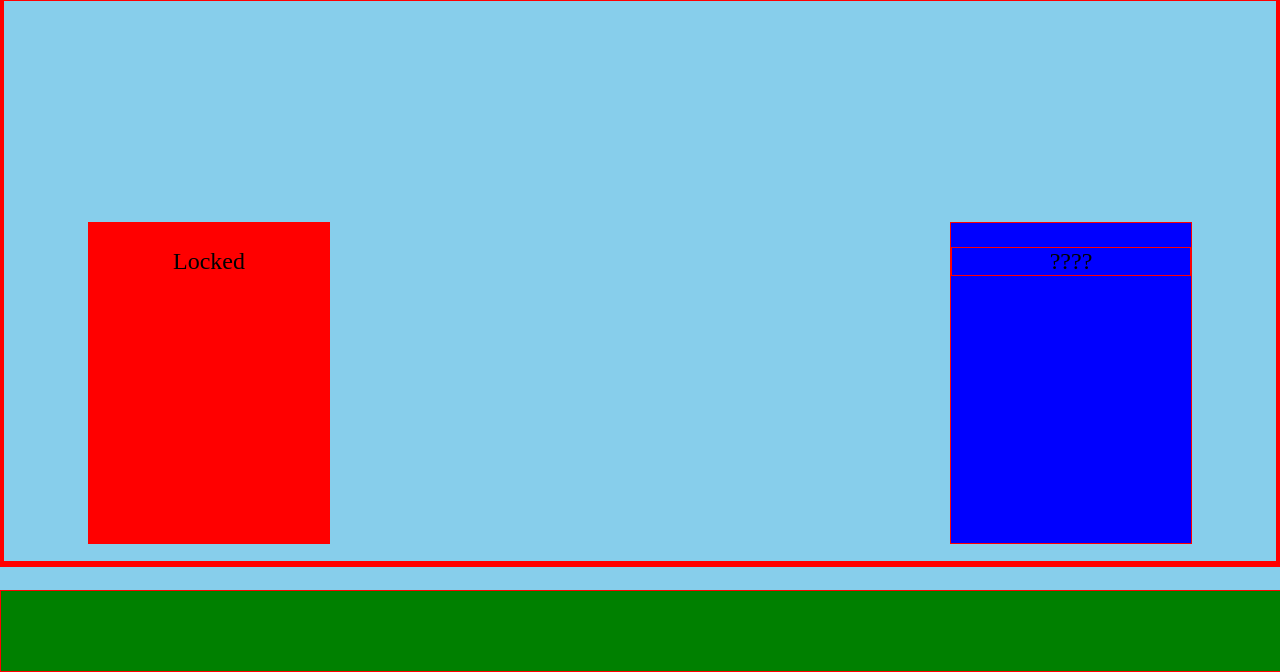
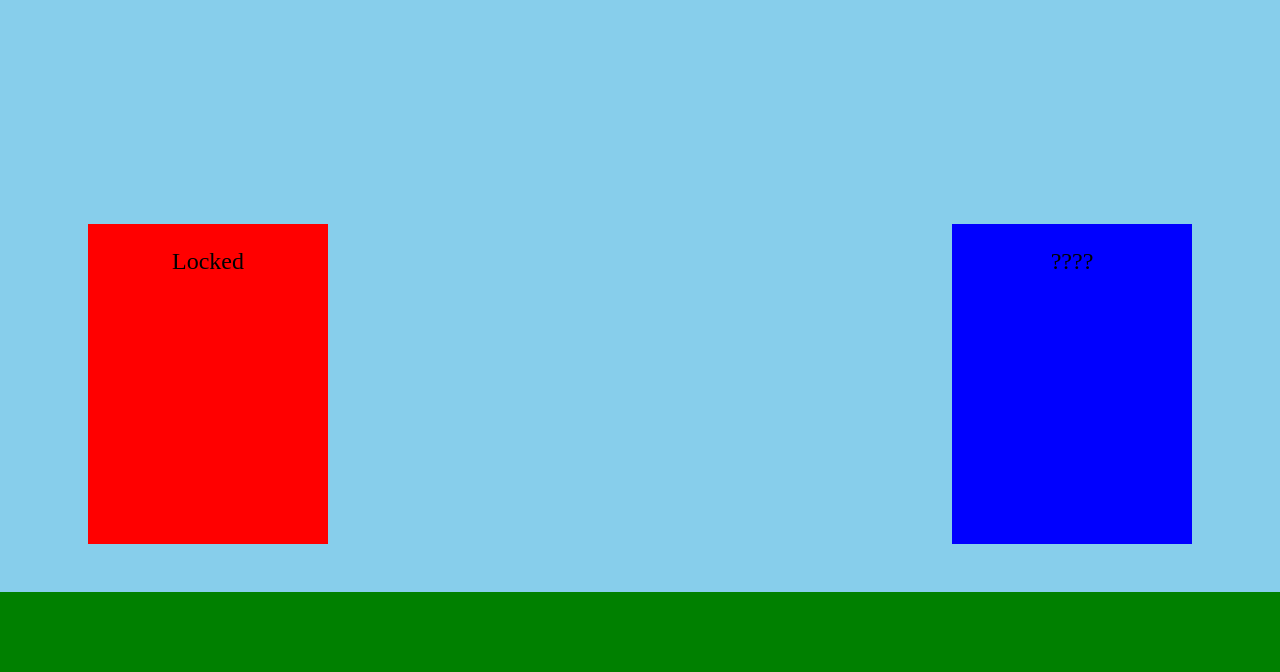
Before and after one commit to crishtion/NoWayBack, a plain HTML site: page scene2/scene2.html in a window 1280 px wide. Shown: the part 128-800 px from the top of the page. Drawn offline with Linux system fonts and the light colour scheme.

Commit message:
fixes to make playable again

```diff
--- a/scene2/blue/blue.css
+++ b/scene2/blue/blue.css
@@ -2,7 +2,6 @@
     margin: 0;
     padding: 0;
     box-sizing: border-box;
-    border: 1px solid red;
 }
 
 body, html {
--- a/scene2/scene2.css
+++ b/scene2/scene2.css
@@ -1,6 +1,4 @@
-*{
-    border: red 1px solid
-  }
+
   h1, h4{
     text-align: center;
   }
--- a/scene2/scene2.js
+++ b/scene2/scene2.js
@@ -24,5 +24,5 @@ if(redDoorLocked === true){
 }
 
 document.getElementById("blue").onclick = function () {
-          window.location.href = "NoWayBack/scene2/blue/blue.html";
+          window.location.href = "blue/blue.html";
     };
--- a/scene3/scene3.css
+++ b/scene3/scene3.css
@@ -1,6 +1,5 @@
-*{
-    border: 1px red solid;
-  }
+
+
 
   html, body{
     margin: 0;
--- a/scene3/theHouse/home.css
+++ b/scene3/theHouse/home.css
@@ -2,7 +2,6 @@
     margin: 0;
     padding: 0;
     box-sizing: border-box;
-    border: 1px solid red;
 }
 
 body, html {
--- a/style.css
+++ b/style.css
@@ -1,8 +1,3 @@
-*{
-    border: 1px red solid;
-  }
-
-
   h1{
     text-align: center;
   }
--- a/terces/terces.css
+++ b/terces/terces.css
@@ -1,6 +1,3 @@
-*{
-    border: 1px red solid;
-  }
 
   h1{
     text-align: right;
```
